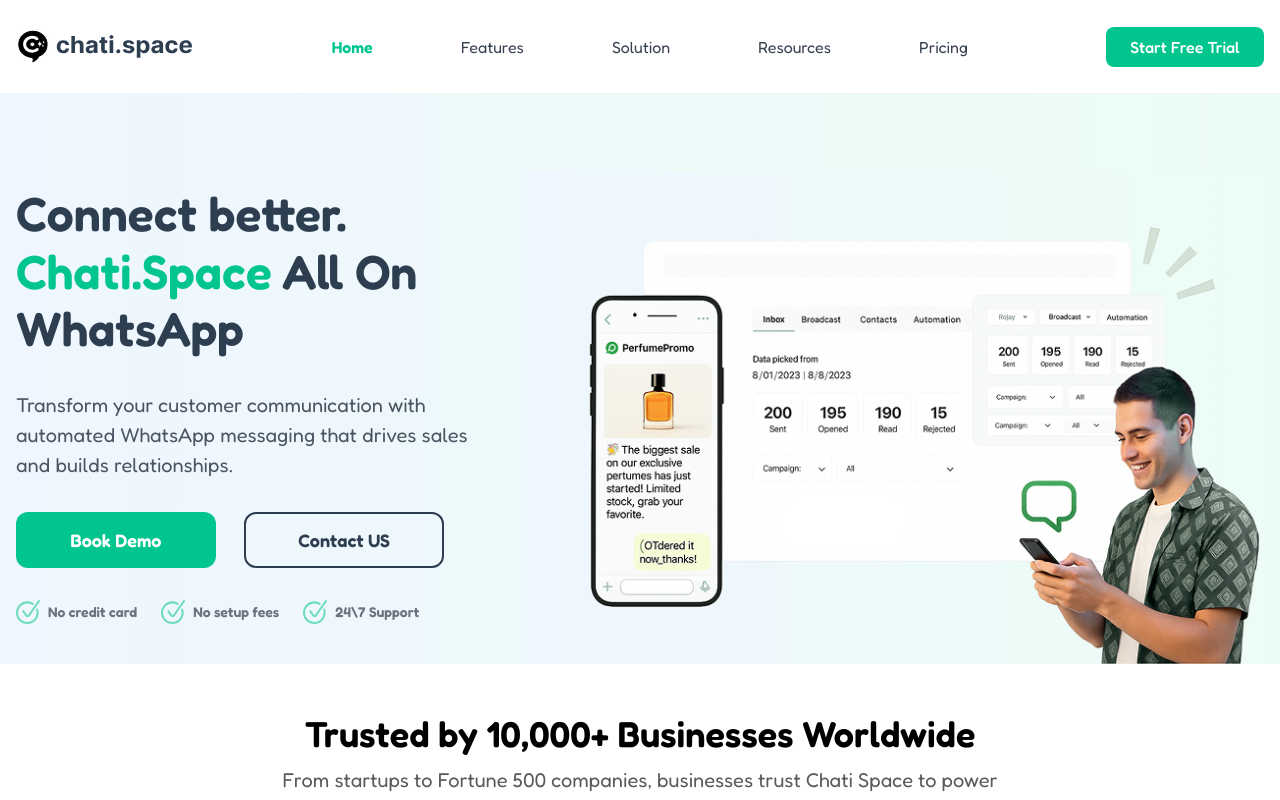
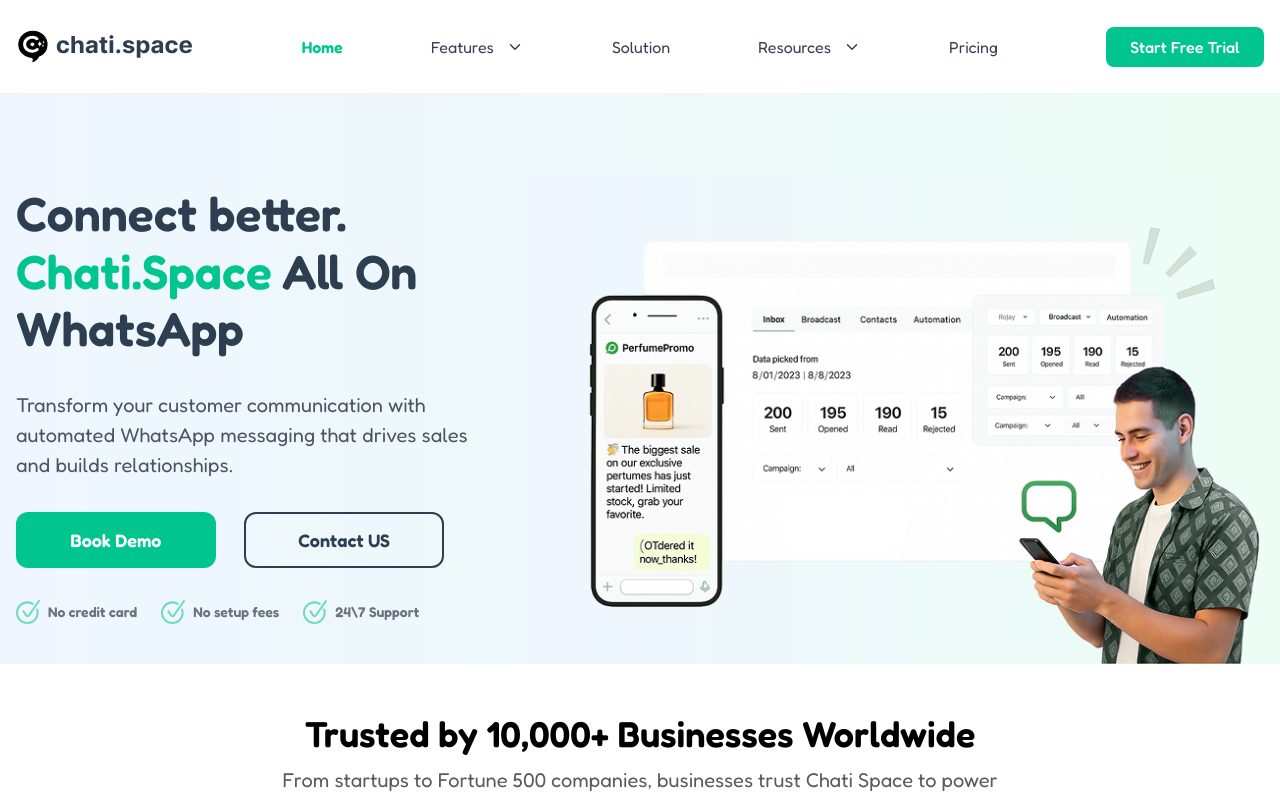
Before and after one commit to AQuadic/chat.space_nextjs, a Next.js app: page / in a window 1280 px wide. Shown: the top 800 px of the page. Built offline with nearby package versions, Linux system fonts and the light colour scheme.

Commit message:
adds chevron to the header

```diff
--- a/src/components/layout/Header.tsx
+++ b/src/components/layout/Header.tsx
@@ -10,6 +10,7 @@ import Broadcast from "../icons/header/Broadcast";
 import SharedTeam from "../icons/header/SharedTeam";
 import CustomNotifications from "../icons/header/CustomNotifications";
 import Phone from "../icons/header/Phone";
+import { ChevronDown } from "lucide-react";
 
 const Header = () => {
   const [isSidebarOpen, setIsSidebarOpen] = useState(false);
@@ -124,9 +125,17 @@ const [activeMobileDropdown, setActiveMobileDropdown] = useState<string | null>(
                       pathname.startsWith(item.path)
                         ? "text-[#00C58E] font-semibold"
                         : "text-[#374151]"
-                    }`}
+                    } flex items-center gap-2`}
                   >
                     {item.title}
+                    <motion.span
+                      initial={false}
+                      animate={{ rotate: activeDropdown === item.title ? 180 : 0 }}
+                      transition={{ duration: 0.3 }}
+                      className="ml-1"
+                    >
+                      <ChevronDown size={18} />
+                    </motion.span>
                   </button>
 
                 <AnimatePresence>
@@ -305,7 +314,17 @@ const [activeMobileDropdown, setActiveMobileDropdown] = useState<string | null>(
                               : "text-[#374151]"
                           }`}
                         >
-                          <span>{item.title}</span>
+                          <span className="flex items-center gap-2">
+                            {item.title}
+                            <motion.span
+                              initial={false}
+                              animate={{ rotate: activeMobileDropdown === item.title ? 180 : 0 }}
+                              transition={{ duration: 0.3 }}
+                              className="ml-1"
+                            >
+                              <ChevronDown size={18} />
+                            </motion.span>
+                          </span>
                           <svg
                             className={`w-4 h-4 transform transition-transform duration-300 ${
                               activeMobileDropdown === item.title ? "rotate-90" : ""
```
